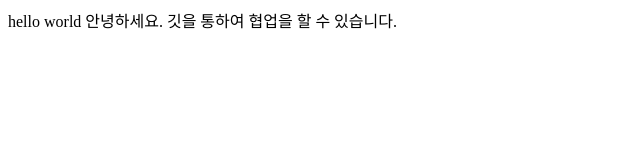
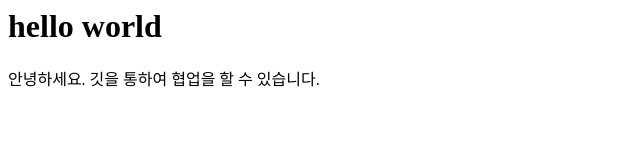
Before and after one commit to Kuneosu/oss, a plain HTML site: page index.html in a window 1280 px wide. Shown: the whole page, without its empty margins (0-640 px from the left). Drawn offline with Linux system fonts and the light colour scheme.

Commit message:
html markup

```diff
--- a/index.html
+++ b/index.html
@@ -1,2 +1,4 @@
-hello world
-안녕하세요. 깃을 통하여 협업을 할 수 있습니다.
+<h1>hello world</h1>
+<p>
+    안녕하세요. 깃을 통하여 협업을 할 수 있습니다.
+</p>
```
